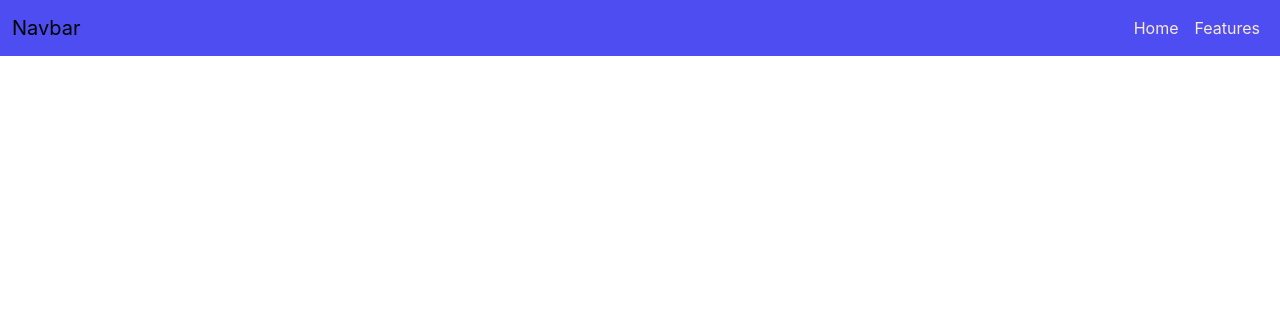
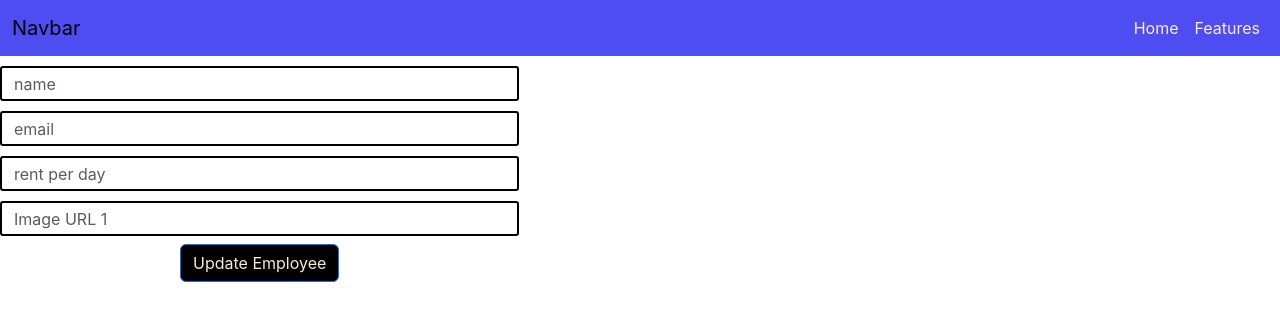
Before and after one commit to AnjanaTinush/MERN-crud-operation, a React (Create React App) app in the folder frontend/: page /update/1 in a window 1280 px wide. Shown: the top 320 px of the page. Built offline with nearby package versions, Linux system fonts and the light colour scheme; no server answers.

Commit message:
updatescreen

```diff
--- a/frontend/src/App.js
+++ b/frontend/src/App.js
@@ -3,6 +3,7 @@ import './App.css';
 import Navbar from './component/Navbar';
 import {BrowserRouter ,Route,Link, Routes } from 'react-router-dom';
 import Adminscreen from './screen/Adminscreen'
+import Updateemployee from './screen/Updateemployee';
 
 
 function App() {
@@ -15,6 +16,8 @@ function App() {
 
       <Routes>
       <Route path="/admin" exact Component={Adminscreen}/>
+      <Route path='/update/:employeeid' element={<Updateemployee/> } />
+
 
       </Routes>
 
--- a/frontend/src/screen/Adminscreen.js
+++ b/frontend/src/screen/Adminscreen.js
@@ -1,5 +1,6 @@
 import React, { useState ,useEffect} from "react";
 import axios from "axios";
+import { Link } from "react-router-dom";
 import { Tabs } from 'antd';
 
 const { TabPane } = Tabs;
@@ -133,7 +134,8 @@ console.log(newemployee);
                     <td>{employee.email}</td>
                     <td>{employee.rentperday}</td>
                     <td><img src={employee.imageurl[0]} alt="Profile" className="smallimg"/></td>
-                    <td><button className="btn1">update</button>
+                    <td>
+                      <Link to={`/update/${employee._id}`}><button className="btn1">update</button></Link>
                     <button className="btn2">delete</button>
                     </td>
                   </tr>
--- /dev/null
+++ b/frontend/src/screen/Updateemployee.js
@@ -0,0 +1,60 @@
+// updateemployee.js
+import axios from 'axios';
+import React, { useState, useEffect } from 'react';
+import { useParams } from "react-router-dom";
+
+
+
+const Updateemployee = ()=> {
+  const { employeeid } = useParams();
+
+  const {employee,setemployee}=useState([]);
+
+  const [name, setname] = useState('');
+  const [email, setemail] = useState('');
+  const [rentperday, setrentperday] = useState('');
+  const [imageurl, setimageurl] = useState('');
+
+  useEffect(() => {
+
+    async function employeedetails() {
+
+        try {
+            const data = (await axios.post("http://localhost:5000/employees/${employeeid}")).data;
+            setemployee(data.employee);
+            console.log(data.employee);
+
+            setname(data.employee.name);
+            setemail(data.employee.email);
+            setrentperday(data.employee.rentperday);
+            setimageurl(data.employee.imageurl);
+
+
+        } catch (error) {
+
+            console.log(error);
+
+        }
+    }
+    employeedetails();
+
+}, [])
+
+
+  return (
+    <div className="row">
+      <div className="col-md-5">
+        <input type='text' className="form-control" placeholder="name" value={name}  />
+        <input type='text' className="form-control" placeholder="email" value={email}  />
+        <input type='text' className="form-control" placeholder="rent per day" value={rentperday}  />
+        <input type='text' className="form-control" placeholder="Image URL 1" value={imageurl} />
+        <div className="text-right">
+          <button className="btn btn-primary mt-2">Update Employee</button>
+        </div>
+      </div>
+
+    </div>
+  );
+}
+
+export default Updateemployee;
```
Also changed, not shown: 1 other file (tests, documents, lock files or other folders).
